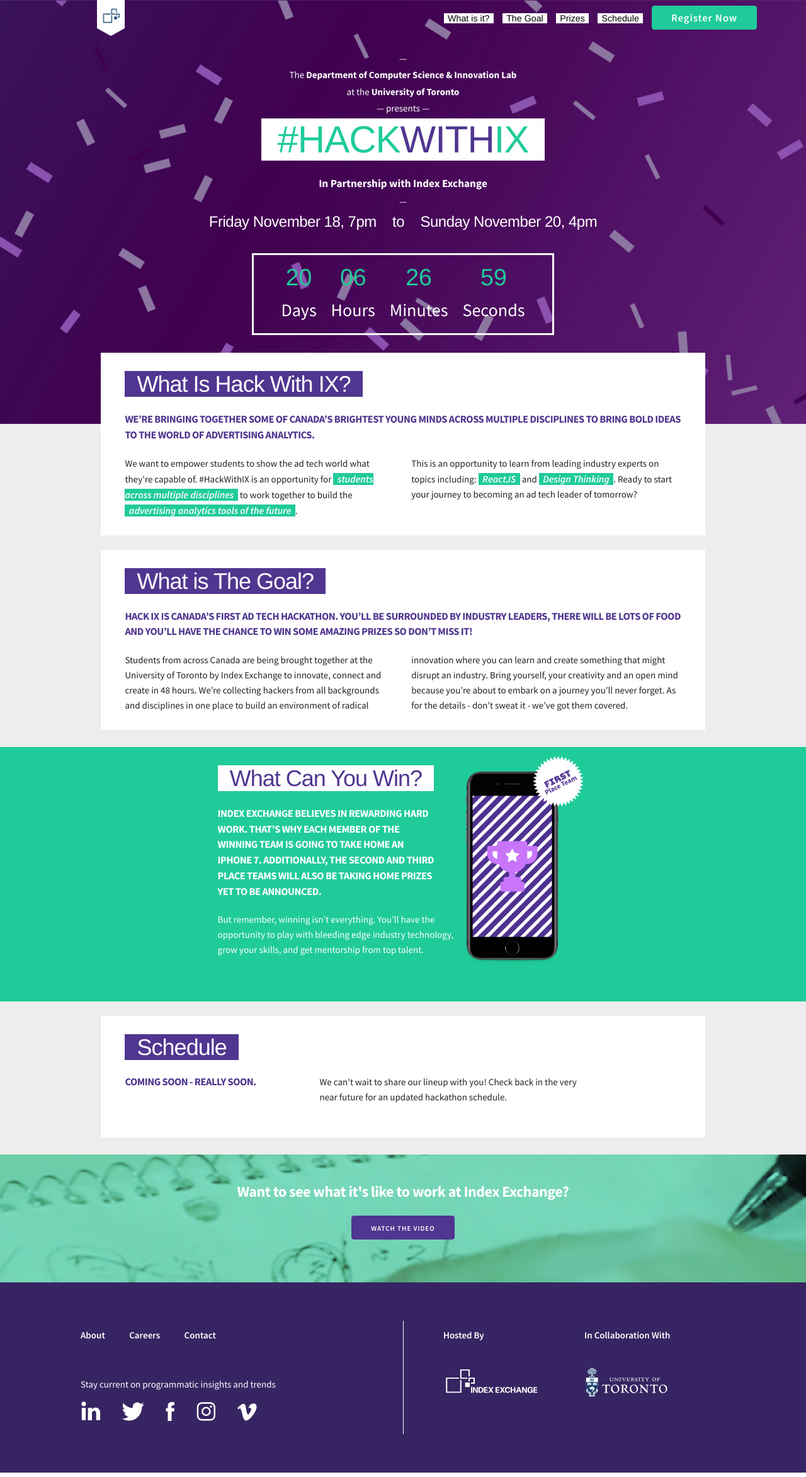
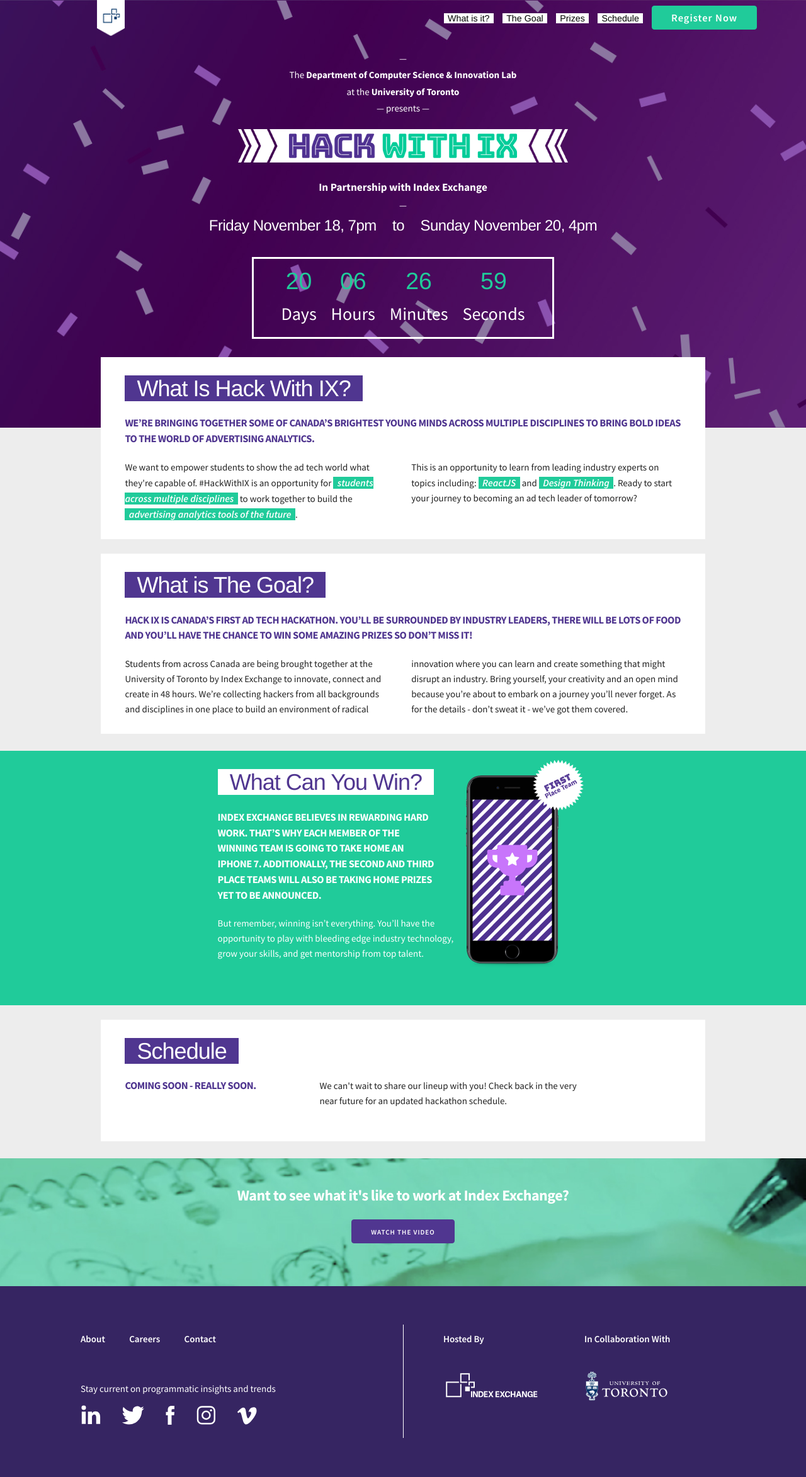
Before and after one commit to martinlaws/hackathon, a Jekyll site: the page built from index.html, in a window 1280 px wide. Shown: the whole page at 63% size. Built offline with Jekyll 4.4.1, drawn with Linux system fonts in a browser that asks for light colours; some web fonts are replaced.

Commit message:
Added and formatted GIF for title, replaced h1.span

```diff
--- a/_assets/stylesheets/main.scss
+++ b/_assets/stylesheets/main.scss
@@ -21,25 +21,10 @@
     border-color: lighten($secondary, 10%);
   }
   font-family: $body-font;
-  h1 span.title {
-    font-family: $site-title-font;
-    color: $secondary;
+  img.title {
     padding: 0 2vw;
-    margin-bottom: 1vh;
-    // text-shadow: 0 1px 0 #ababab,
-    //              0 2px 0 #a5a5a5,
-    //              0 3px 0 #8c8c8c,
-    //              0 4px 0 #797979,
-    //              0 5px 0 #4a4a4a,
-    //              0 6px 1px rgba(0,0,0,.1),
-    //              0 0 5px rgba(0,0,0,.1),
-    //              0 1px 3px rgba(0,0,0,.3),
-    //              0 3px 5px rgba(0,0,0,.2),
-    //              0 5px 10px rgba(0,0,0,.25),
-    //              0 10px 10px rgba(0,0,0,.6),
-    //              0 20px 20px rgba(0,0,0,.15);
-    font-size: 1.2em;
-    background-color: #fff;
+    margin: 1.5% 0;
+    width: 45%;
   }
   h1 span.title span.accent {
     color: $primary;
@@ -399,11 +384,14 @@
   }
 }
 
-@media (max-width: 1160px) {
+@media (max-width: 850px) {
   body {
     header {
       height: auto;
       padding-bottom: 25%;
+      img.title {
+        width: 100%;
+      }
     }
   }
 }
@@ -424,9 +412,9 @@
         }
       }
     }
-    h1 span.title {
-      font-size: 1em;
-    }
+    // h1 span.title {
+    //   font-size: 1em;
+    // }
     h1 span.accent {
       color: $primary;
     }
--- a/index.html
+++ b/index.html
@@ -7,7 +7,8 @@
     <p>The <b>Department of Computer Science & Innovation Lab</b></p>
     <p>at the <b>University of Toronto</b></p>
     <p>&mdash; presents &mdash;</p>
-    <h1><span class="title">#HACK<span class="accent">WITH</span>IX</span></h1>
+    <!-- <h1><span class="title">#HACK<span class="accent">WITH</span>IX</span></h1> -->
+    <img class="title" src="_assets/images/header_hackwithix.gif" alt="Hack With IX Title GIF">
     <p class="index-exchange"><b>In Partnership with Index Exchange</b></p>
     <p>&mdash;</p>
     <h5 class="dates"><span class="day-1">Friday November 18, 7pm</span> to <span class="day-2">Sunday November 20, 4pm</span></h5>
```
Also changed, not shown: _assets/images/header_hackwithix.gif (added).
